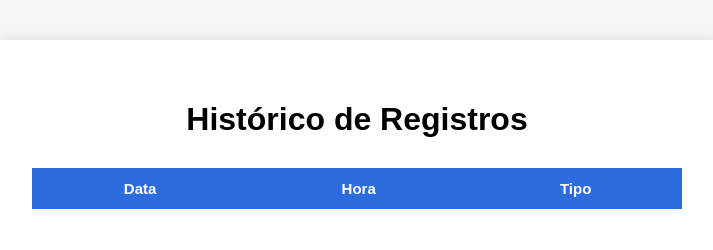
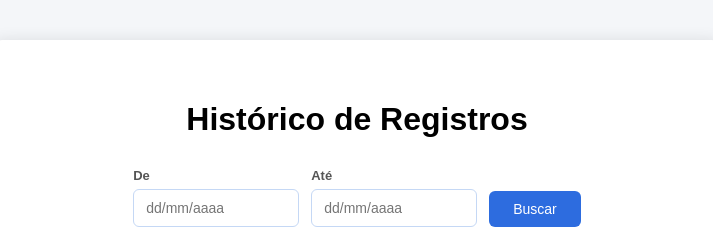
Before and after one commit to jessika-souzaa/Ponto_facil, a Flask app: page /historico in a window 1280 px wide. Shown: the top 250 px of the page, without its empty margins (283-996 px from the left). Run offline with Flask 3, Linux system fonts and the light colour scheme; a user stored in the database is signed in; data comes from the database, SQL or seed files in the repository; both versions use the stored data as it was after the commit; lists and menus that the app fills with data are empty.

Commit message:
filtro de data funcional no historico

```diff
--- a/app.py
+++ b/app.py
@@ -134,6 +134,8 @@ def historico():
         return redirect("/login")
 
     usuario = session["usuario"]
+    data_inicio = request.args.get("data_inicio")
+    data_fim = request.args.get("data_fim")
 
     conexao = conectar()
     cursor = conexao.cursor()
@@ -142,11 +144,20 @@ def historico():
         "SELECT data, hora, tipo FROM pontos WHERE usuario=? ORDER BY id DESC",
         (usuario,)
     )
-
-    registros = cursor.fetchall()
+    todos = cursor.fetchall()
     conexao.close()
 
-    return render_template("historico.html", registros=registros)
+    if data_inicio and data_fim:
+        di = datetime.strptime(data_inicio, "%Y-%m-%d")
+        df = datetime.strptime(data_fim, "%Y-%m-%d")
+        registros = [
+            r for r in todos
+            if di <= datetime.strptime(r[0], "%d/%m/%Y") <= df
+        ]
+    else:
+        registros = todos
+
+    return render_template("historico.html", registros=registros, data_inicio=data_inicio or "", data_fim=data_fim or "")
 
 
 @app.route("/logout")
--- a/static/style.css
+++ b/static/style.css
@@ -25,7 +25,7 @@ form{
     margin-bottom:15px;
 }
 
-button{
+button:not(.btn-buscar){
     width:100%;
     padding:14px;
     border:none;
@@ -133,3 +133,59 @@ tr:hover {
 .voltar:hover {
     text-decoration: underline;
 }
+
+.filtro-form {
+    margin-bottom: 24px;
+}
+
+.filtro-campos {
+    display: flex;
+    flex-direction: row;
+    align-items: flex-end;
+    gap: 12px;
+    flex-wrap: nowrap;
+    justify-content: center;
+    margin-bottom: 20px;
+}
+
+.filtro-grupo {
+    display: flex;
+    flex-direction: column;
+    gap: 6px;
+}
+
+.filtro-grupo label {
+    font-size: 13px;
+    color: #555;
+    font-weight: bold;
+    text-align: left;
+}
+
+.filtro-grupo input {
+    padding: 10px 12px;
+    border: 1.5px solid #c5d8f5;
+    border-radius: 6px;
+    font-size: 14px;
+    outline: none;
+    cursor: pointer;
+    width: 140px;
+}
+
+.filtro-grupo input:focus {
+    border-color: #2d6cdf;
+}
+
+.btn-buscar {
+    width: auto !important;
+    padding: 10px 24px !important;
+    background: #2d6cdf;
+    color: white;
+    border: none;
+    border-radius: 6px;
+    font-size: 14px;
+    cursor: pointer;
+}
+
+.btn-buscar:hover {
+    background: #1c4fb8;
+}
--- a/templates/historico.html
+++ b/templates/historico.html
@@ -11,13 +11,30 @@
 
   <h1>Histórico de Registros</h1>
 
+  <form method="GET" action="/historico" class="filtro-form">
+    <div class="filtro-campos">
+      <div class="filtro-grupo">
+        <label>De</label>
+        <input type="text" name="data_inicio" placeholder="dd/mm/aaaa"
+               pattern="\d{2}/\d{2}/\d{4}" value="{{ data_inicio }}"
+               onfocus="this.type='date'" onblur="if(!this.value) this.type='text'">
+      </div>
+      <div class="filtro-grupo">
+        <label>Até</label>
+        <input type="text" name="data_fim" placeholder="dd/mm/aaaa"
+               pattern="\d{2}/\d{2}/\d{4}" value="{{ data_fim }}"
+               onfocus="this.type='date'" onblur="if(!this.value) this.type='text'">
+      </div>
+      <button type="submit" class="btn-buscar">Buscar</button>
+    </div>
+  </form>
+
   <table>
     <tr>
       <th>Data</th>
       <th>Hora</th>
       <th>Tipo</th>
     </tr>
-
     {% for registro in registros %}
     <tr>
       <td>{{ registro[0] }}</td>
@@ -25,7 +42,6 @@
       <td>{{ registro[2] }}</td>
     </tr>
     {% endfor %}
-
   </table>
 
   <a class="voltar" href="/painel">Voltar ao painel</a>
```
Also changed, not shown: static/static/style.css (+44 -0 lines), database.db. Lines whose indentation alone changed are shown as unchanged.
